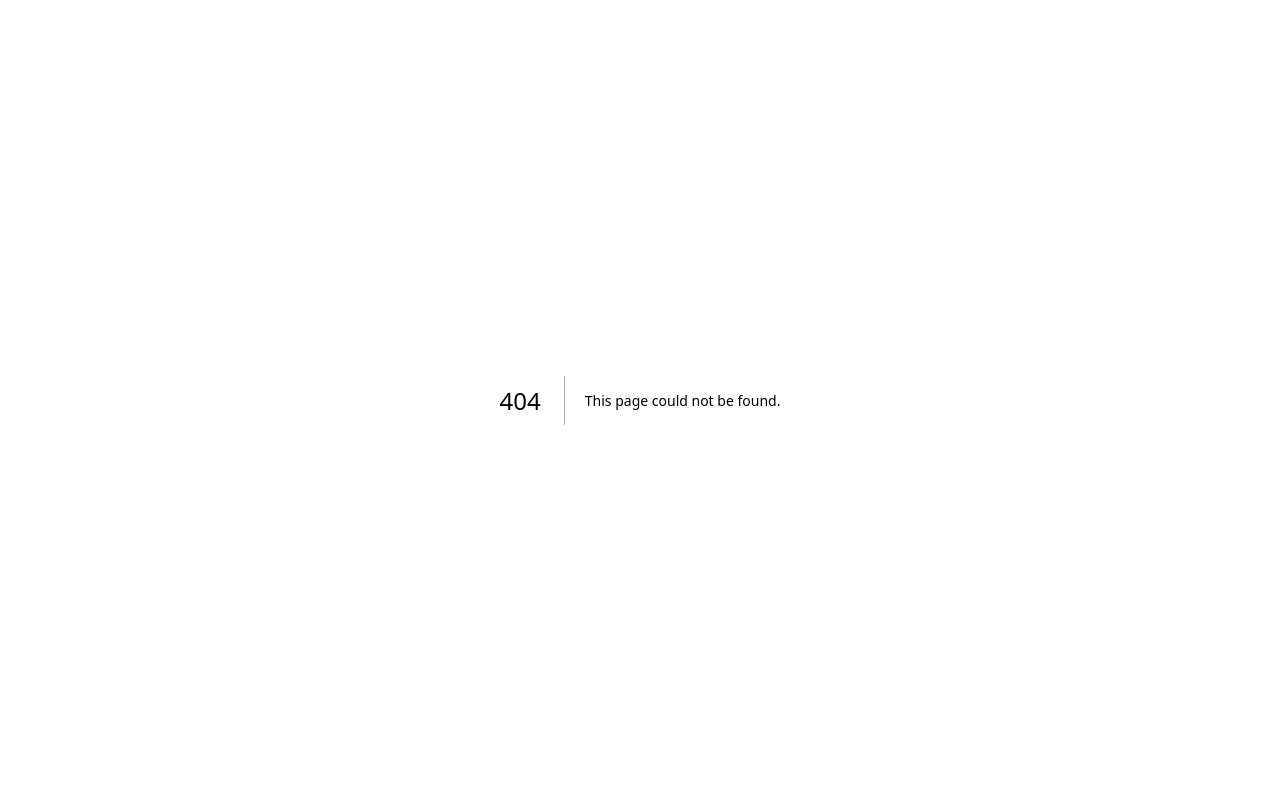
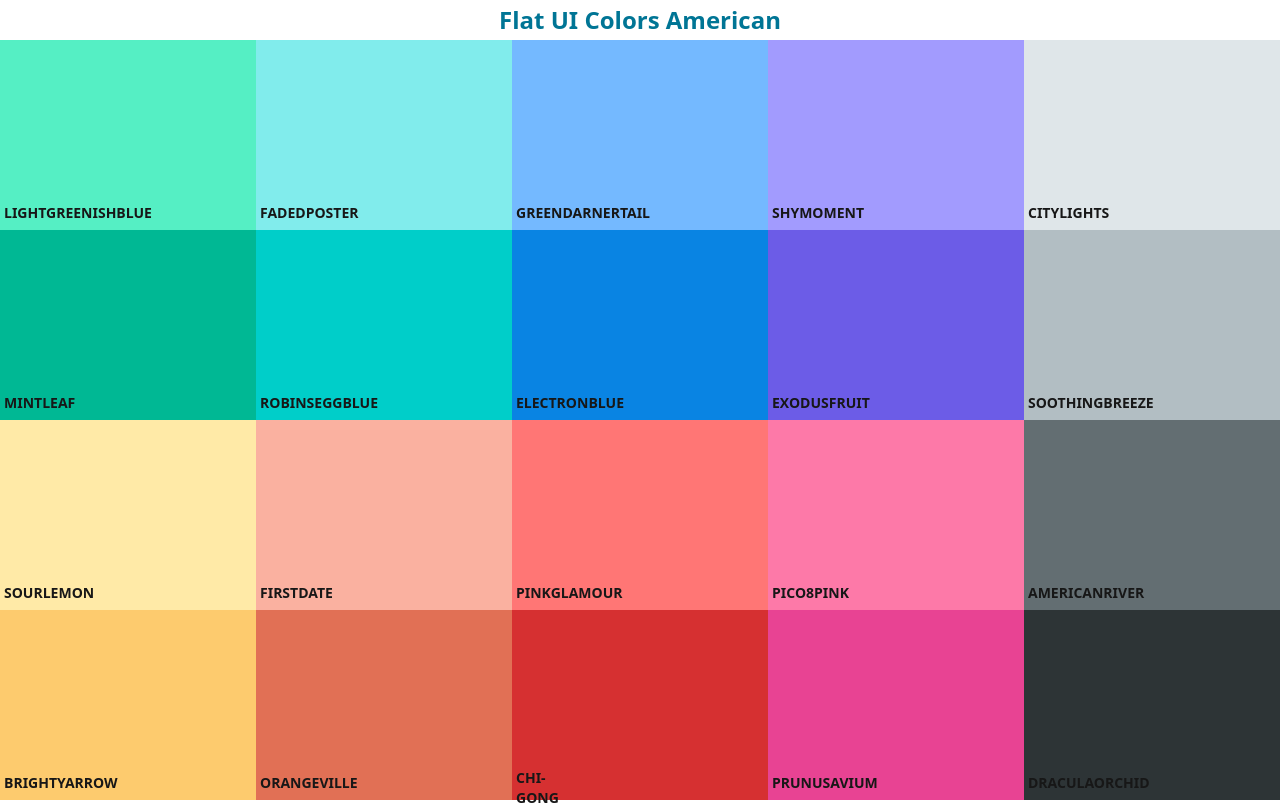
Before and after one commit to iamsarthakkr/colors-app, a Next.js app: page /palette/flat-ui-colors-american in a window 1280 px wide. Before the commit this address had no page. Built offline with nearby package versions, Linux system fonts and the light colour scheme.

Commit message:
add routes to palettes

```diff
--- /dev/null
+++ b/src/app/palette/[paletteId]/page.tsx
@@ -0,0 +1,13 @@
+import { RouteProps } from "@/types/routes";
+import { Palette } from "@/ui/Palette/Palette";
+
+type Params = {
+	paletteId: string;
+};
+
+const PalettePage = async (props: RouteProps<Params>) => {
+	const { paletteId } = await props.params;
+	return <Palette paletteId={paletteId} />;
+};
+
+export default PalettePage;
--- a/src/app/palette/page.tsx
+++ /dev/null
@@ -1,8 +0,0 @@
-import { Palette } from "@/ui/Palette/Palette";
-import { seedColors } from "@/utils/seedColors";
-
-const PalettePage = () => {
-	return <Palette palette={seedColors[2]} />
-};
-
-export default PalettePage;
--- a/src/types/palette.ts
+++ b/src/types/palette.ts
@@ -1,9 +1,19 @@
-export type IColor = {
+/* For seed colors */
+export type IBaseColor = {
 	name: string;
 	color: string;
 };
 
-export type IColorShade = IColor & {
+export type IBasePalette = {
+	paletteName: string;
+	id: string;
+	emoji: string;
+	colors: IBaseColor[];
+};
+
+/* Main palette */
+export type IColorShade = {
+	name: string;
 	id: string;
 	hex: string;
 	rgb: string;
@@ -11,13 +21,16 @@ export type IColorShade = IColor & {
 	weight: number;
 };
 
-export type IBasePalette = {
+export type IColor = {
+	name: string;
+	color: string;
+	id: string;
+	shades: IColorShade[];
+};
+
+export type IPalette = {
 	paletteName: string;
 	id: string;
 	emoji: string;
 	colors: IColor[];
 };
-
-export type IPalette = IBasePalette & {
-	colors: IColorShade[][];
-}
--- /dev/null
+++ b/src/types/routes.ts
@@ -0,0 +1,8 @@
+export type RouteProps<T> = {
+	params: Promise<T>;
+};
+
+export type RouteSearchProps<T1, T2> = {
+	params: Promise<T1>;
+	searchParams: Promise<T2>;
+};
--- a/src/ui/Palette/Palette.tsx
+++ b/src/ui/Palette/Palette.tsx
@@ -1,15 +1,25 @@
-import { IPalette } from "@/types/palette";
+"use client";
+
+import React from "react";
+import { notFound } from "next/navigation";
 import { ColorBox } from "./ColorBox";
+import { useAppContextActions } from "../context/useContext";
 
 type Props = {
-	palette: IPalette;
+	paletteId: string;
 };
 
 export const Palette = (props: Props) => {
-	const { palette } = props;
+	const actions = useAppContextActions();
+	const { paletteId } = props;
+
+	const palette = React.useMemo(() => actions.getPalette(paletteId), [paletteId]);
+	if (!palette) {
+		notFound();
+	}
 
 	const colors = palette.colors.map((color) => {
-		return <ColorBox color={color} key={color.name} />;
+		return <ColorBox color={color} key={color.id} />;
 	});
 
 	return (
--- a/src/ui/context/AppContextProvider.tsx
+++ b/src/ui/context/AppContextProvider.tsx
@@ -15,6 +15,14 @@ export const AppContextProvider: React.FC<IProps> = (props) => {
 		return seedColors.map((base) => generatePalette(base));
 	});
 
+	const getPalette: IAppContextActions["getPalette"] = React.useCallback(
+		(id) => {
+			const palette = palettes.find((palette) => palette.id === id);
+			return palette || null;
+		},
+		[palettes]
+	);
+
 	const context: IAppContext = React.useMemo(() => {
 		return {
 			palettes,
@@ -22,8 +30,10 @@ export const AppContextProvider: React.FC<IProps> = (props) => {
 	}, [palettes]);
 
 	const contextActions: IAppContextActions = React.useMemo(() => {
-		return {};
-	}, []);
+		return {
+			getPalette
+		};
+	}, [getPalette]);
 
 	return (
 		<AppContext.Provider value={context}>
--- a/src/ui/context/appContext.ts
+++ b/src/ui/context/appContext.ts
@@ -6,6 +6,7 @@ export type IAppContext = {
 };
 
 export type IAppContextActions = {
+	getPalette: (paletteId: string) => IPalette | null;
 };
 
 export const AppContext = React.createContext<IAppContext>(null as unknown as IAppContext);
--- a/src/utils/color.ts
+++ b/src/utils/color.ts
@@ -1,5 +1,8 @@
-import chroma from "chroma-js"
-import { IBasePalette, IPalette, IColor, IColorShade } from "@/types/palette";
+import chroma from "chroma-js";
+import { IBasePalette, IPalette, IColor, IBaseColor } from "@/types/palette";
+
+// Default shades
+const shades = [50, 100, 200, 300, 400, 500, 600, 700, 800, 900, 950];
 
 export const generatePalette = (basePalette: IBasePalette): IPalette => {
 	const palette: IPalette = {
@@ -14,29 +17,30 @@ export const generatePalette = (basePalette: IBasePalette): IPalette => {
 	return palette;
 };
 
-const shades = [50, 100, 200, 300, 400, 500, 600, 700, 800, 900, 950];
-export const generateShades = (color: IColor, toGenerate: number[] = shades): IColorShade[] => {
-
+export const generateShades = (color: IBaseColor, toGenerate: number[] = shades): IColor => {
 	const low = chroma(color.color).brighten(2);
 	const hi = chroma(color.color).darken(2);
 
 	const scale = chroma.scale([low, color.color, hi]).mode("lrgb").domain(toGenerate);
 
-	const shades: IColorShade[] = [];
+	const palette: IColor = {
+		...color,
+		id: color.name.toLocaleLowerCase(),
+		shades: [],
+	};
 
-	for(const shade of toGenerate) {
+	for (const shade of toGenerate) {
 		const colorName = `${color.name} ${shade}`;
 		const colorShade = scale(shade);
-		shades.push({
+		palette.shades.push({
 			name: colorName,
-			color: color.color,
 			weight: shade,
-			id: colorName.toLocaleLowerCase().replaceAll(' ', '-'),
+			id: colorName.toLocaleLowerCase().replaceAll(" ", "-"),
 			hex: colorShade.hex(),
 			rgb: colorShade.css(),
-			rgba: colorShade.alpha(1).css()
-		})
+			rgba: colorShade.alpha(1).css(),
+		});
 	}
 
-	return shades;
+	return palette;
 };
```
